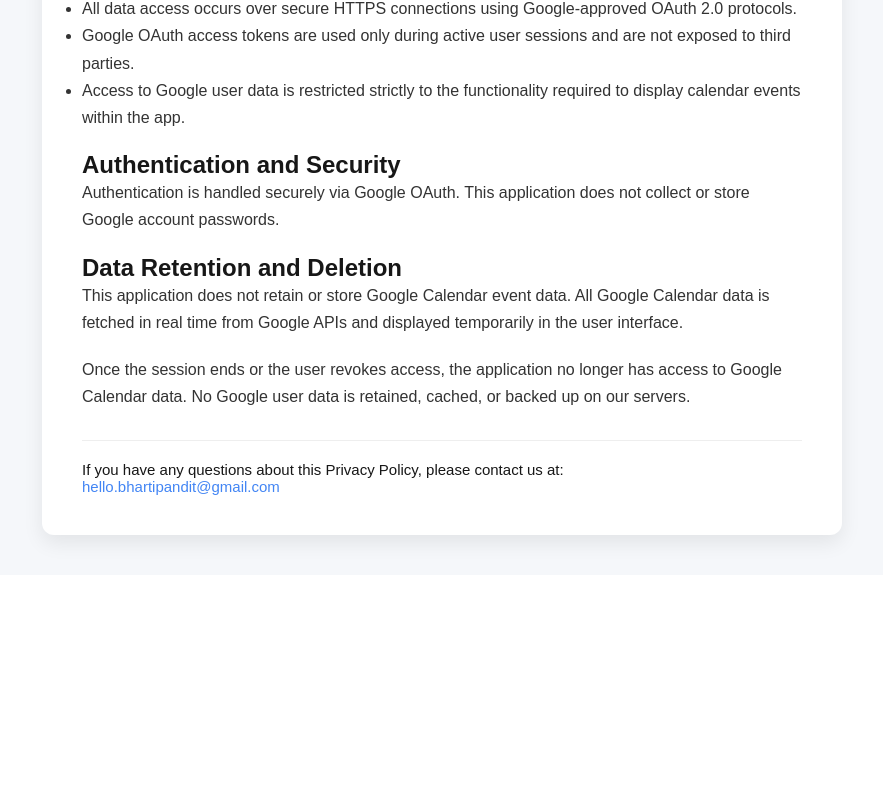
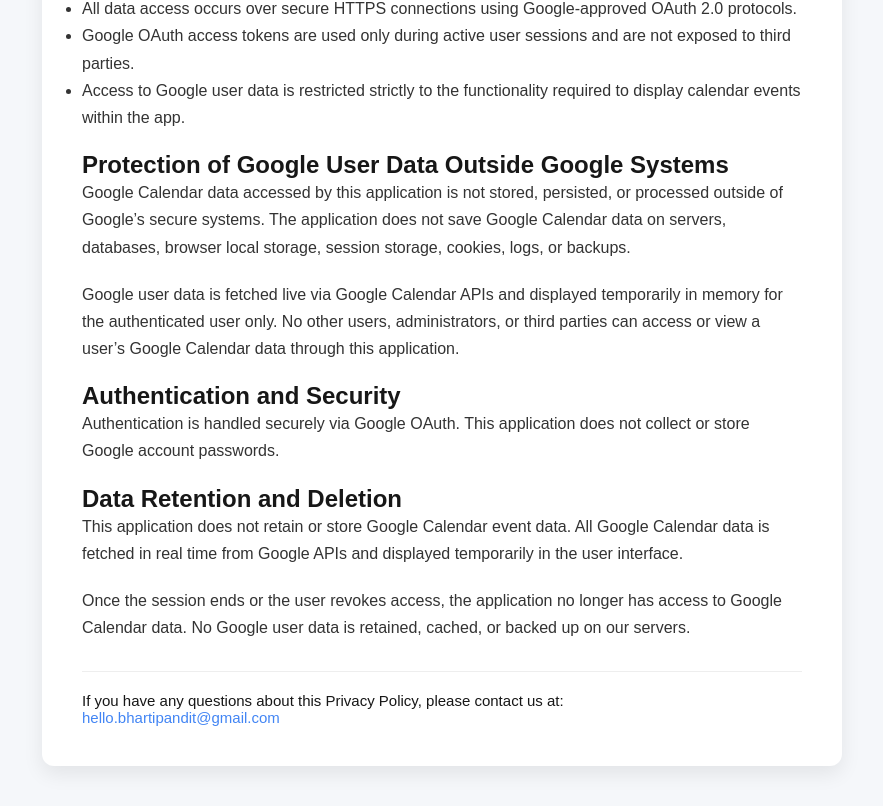
Before and after one commit to Bhartipandit/calendar-app, a Next.js app: page /privacy-policy in a window 1280 px wide. Shown: the part 910-1716 px from the top of the page, without its empty margins (198-1081 px from the left). Before the commit the page ends 1485 px from the top, so only its background shows below. Built offline with nearby package versions, Linux system fonts and the light colour scheme.

Commit message:
privacy policy changes

```diff
--- a/src/app/privacy-policy/page.tsx
+++ b/src/app/privacy-policy/page.tsx
@@ -81,6 +81,22 @@
           </ul>
         </p>
 
+        <h2 className="policy-subtitle">
+          Protection of Google User Data Outside Google Systems
+        </h2>
+        <p className="policy-section">
+          Google Calendar data accessed by this application is not stored,
+          persisted, or processed outside of Google’s secure systems. The
+          application does not save Google Calendar data on servers, databases,
+          browser local storage, session storage, cookies, logs, or backups.
+        </p>
+        <p className="policy-section">
+          Google user data is fetched live via Google Calendar APIs and
+          displayed temporarily in memory for the authenticated user only. No
+          other users, administrators, or third parties can access or view a
+          user’s Google Calendar data through this application.
+        </p>
+
         <h2 className="policy-subtitle">Authentication and Security</h2>
         <p className="policy-section">
           Authentication is handled securely via Google OAuth. This application
```
